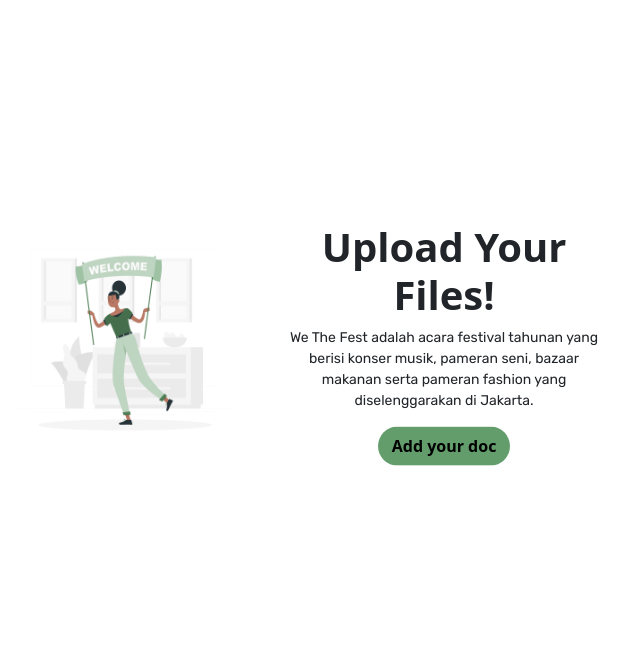
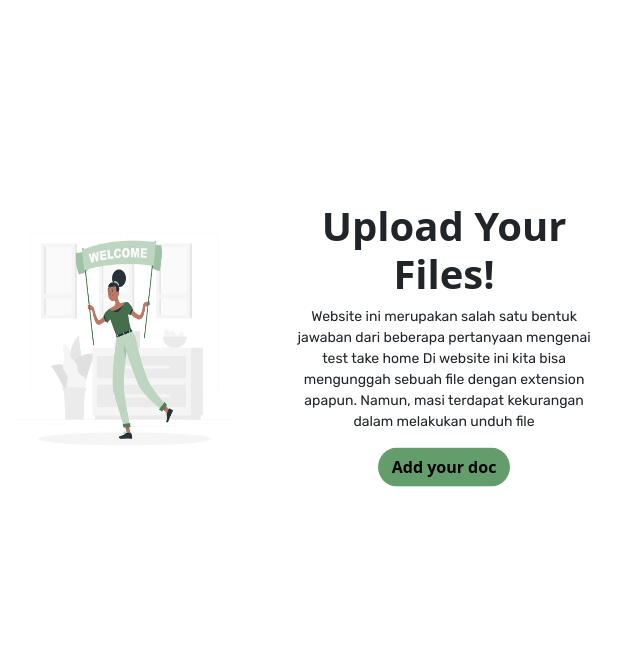
Before and after one commit to mirsalsa/updown-saaa, a Django app: page / in a window 1280 px wide. Shown: the part 56-728 px from the top of the page, without its empty margins (309-949 px from the left). Run offline with Django 4.2, Linux system fonts and the light colour scheme; some libraries are stand-ins or nearby versions.

Commit message:
fix word for landing page

```diff
--- a/uploader/templates/files.html
+++ b/uploader/templates/files.html
@@ -6,9 +6,10 @@
   <div class="col-md-6 beranda"">
     <h1><b>Upload Your Files!</b></h1>
     <p>
-      We The Fest adalah acara festival tahunan yang berisi konser musik,
-      pameran seni, bazaar makanan serta pameran fashion yang diselenggarakan di
-      Jakarta.
+      Website ini merupakan salah satu bentuk jawaban dari
+      beberapa pertanyaan mengenai test take home
+      Di website ini kita bisa mengunggah sebuah file dengan extension
+      apapun. Namun, masi terdapat kekurangan dalam melakukan unduh file
     </p>
     <button class="btn registerbutton">
       <a href="/preform">
```
